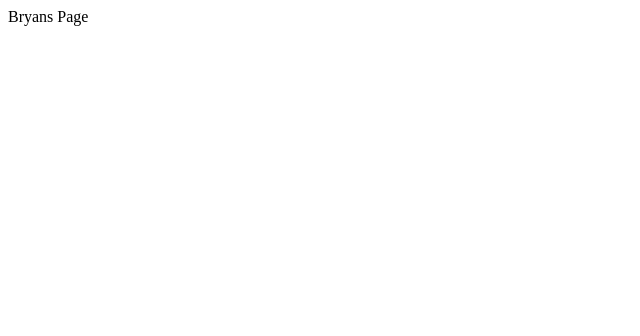
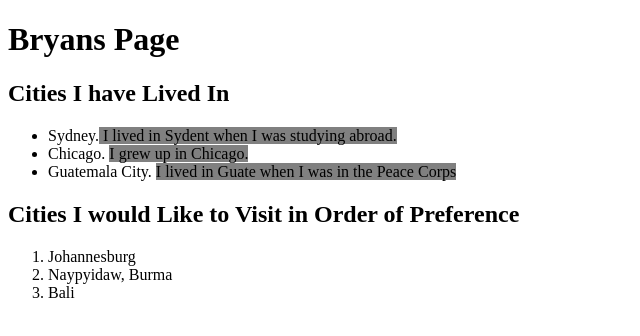
Before and after one commit to BryanLong14/html-exercises, a plain HTML site: page index.html in a window 1280 px wide. Shown: the whole page, without its empty margins (0-640 px from the left). Drawn offline with Linux system fonts and the light colour scheme.

Commit message:
HTML Exercises

```diff
--- a/index.html
+++ b/index.html
@@ -2,8 +2,22 @@
   <html>
     <head>
         <title>Bryans Practice Webpage</title>
+        <meta charset="UTF-8">
+        <link rel="stylesheet" type="text/css" href="style.css">
     </head>
     <body>
-      <p1>Bryans Page</p1>
+      <h1>Bryans Page</h1>
+        <h2>Cities I have Lived In</h2>
+          <ul>
+            <li>Sydney.<span> I lived in Sydent when I was studying abroad.</span></li>
+            <li>Chicago. <span> I grew up in Chicago.</span></li>
+            <li>Guatemala City. <span> I lived in Guate when I was in the Peace Corps</span></li>
+        </ul>
+      <h2>Cities I would Like to Visit in Order of Preference</h2>
+        <ol>
+          <li>Johannesburg</li>
+          <li>Naypyidaw, Burma</li>
+          <li>Bali</li>
+        </ol>
     </body>
   </html>
--- /dev/null
+++ b/style.css
@@ -0,0 +1,3 @@
+li span {
+  background: gray;
+}
```
